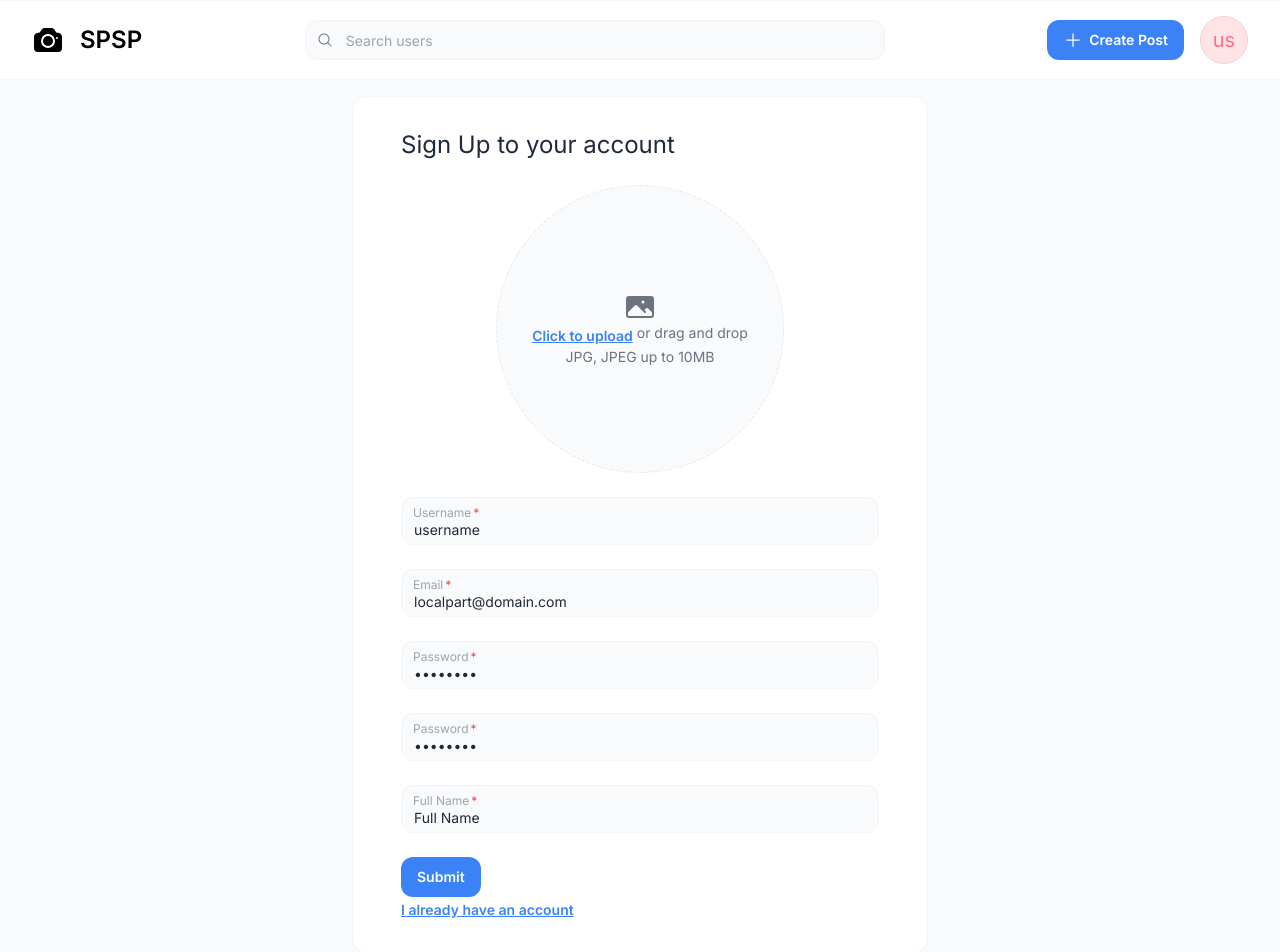
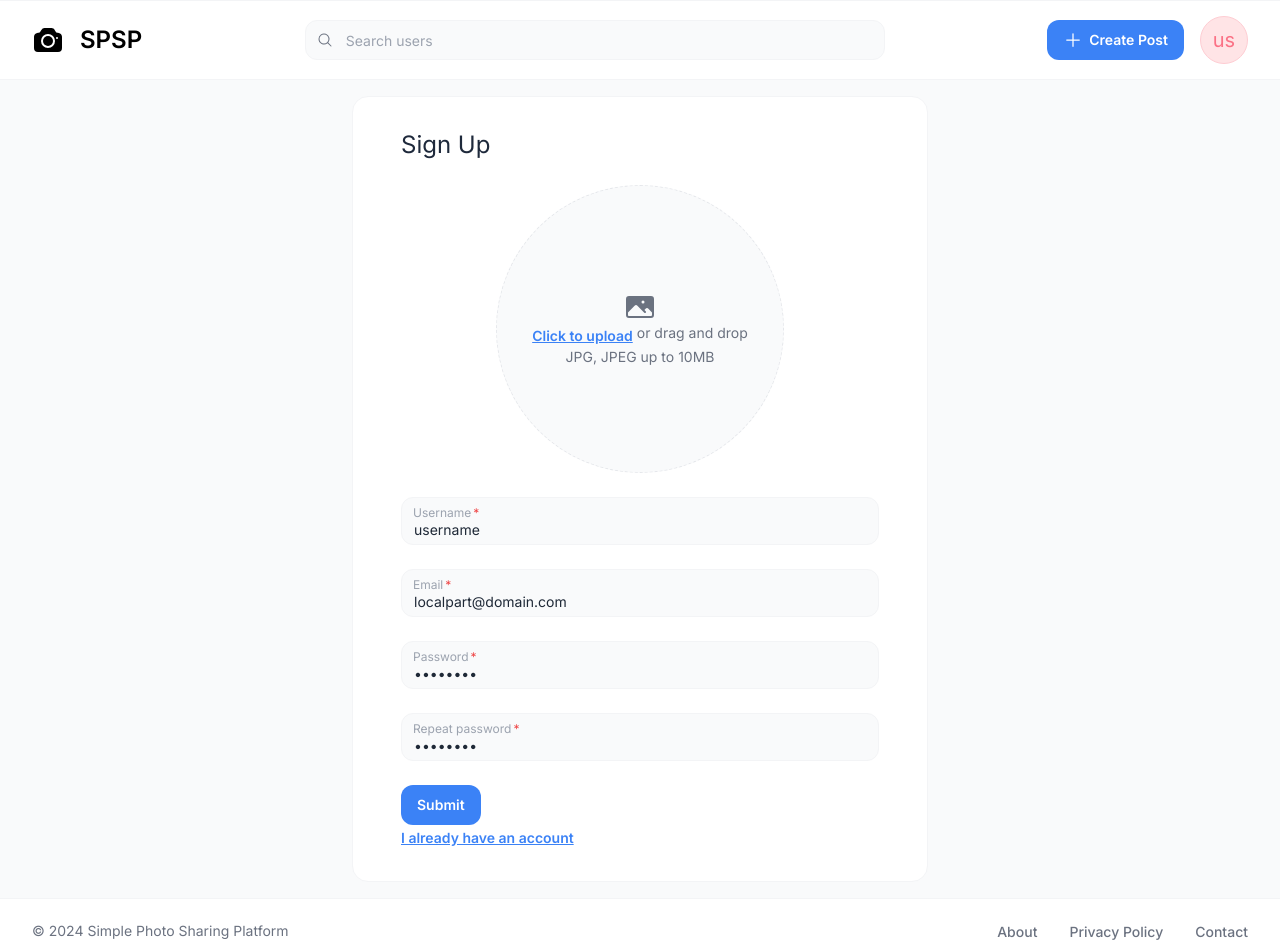
Before and after one commit to Xamarsia/photo-sharing-platform-frontend, a Next.js app: page /auth/signup in a window 1280 px wide. Shown: the top 952 px of the page. Built offline with nearby package versions, Linux system fonts and the light colour scheme.

Commit message:
fix: Add selection of sidebar items

```diff
--- a/components/common/NavbarDrawer.tsx
+++ b/components/common/NavbarDrawer.tsx
@@ -8,7 +8,6 @@ import IconButton from "@/components/buttons/IconButton";
 
 import bars3 from '@/public/bars-3/bars-3.svg';
 import bars3Hovered from '@/public/bars-3/bars-3-hovered.svg';
-
 import xMark from '@/public/x-mark/x-mark.svg';
 import xMarkHovered from '@/public/x-mark/x-mark-hovered.svg';
 
@@ -19,7 +18,6 @@ type Props = {
 
 
 export default function NavbarDrawer({ local }: Props) {
-
     const [showDropdown, setShowDropdown] = useState(false);
     const dropdown = useRef<HTMLDivElement>(null);
 
--- a/components/common/Sidebar.tsx
+++ b/components/common/Sidebar.tsx
@@ -1,10 +1,5 @@
-"use client";
-
 
 import SidebarItem from "@/components/common/SidebarItem";
-
-import { useState } from "react";
-import { SidebarNavItem } from "@/constants";
 
 
 type Props = {
@@ -15,15 +10,13 @@ type Props = {
 
 export default function Sidebar({ local, onClick }: Props) {
 
-    const [currentItem, setCurrentItem] = useState<SidebarNavItem>(SidebarNavItem.UserInfo);
-
     return (
         <nav className="flex flex-col p-2 md:p-4 gap-0.5" onClick={onClick}>
-            <SidebarItem href="/profile/edit/info" value={SidebarNavItem.UserInfo} selectedValue={currentItem} text={local.userInfo} onClick={() => { setCurrentItem(SidebarNavItem.UserInfo) }} />
-            <SidebarItem href="/profile/edit/image" value={SidebarNavItem.ProfileImage} selectedValue={currentItem} text={local.profileImage} onClick={() => { setCurrentItem(SidebarNavItem.ProfileImage) }} />
-            <SidebarItem href="/profile/edit/password" value={SidebarNavItem.Password} selectedValue={currentItem} text={local.password} onClick={() => { setCurrentItem(SidebarNavItem.Password) }} />
-            <SidebarItem href="/profile/edit/username" value={SidebarNavItem.Username} selectedValue={currentItem} text={local.username} onClick={() => { setCurrentItem(SidebarNavItem.Username) }} />
-            <SidebarItem href="/profile/edit/email" value={SidebarNavItem.Email} selectedValue={currentItem} text={local.email} onClick={() => { setCurrentItem(SidebarNavItem.Email) }} />
+            <SidebarItem href="/profile/edit/info" text={local.userInfo} />
+            <SidebarItem href="/profile/edit/image" text={local.profileImage} />
+            <SidebarItem href="/profile/edit/password" text={local.password} />
+            <SidebarItem href="/profile/edit/username" text={local.username} />
+            <SidebarItem href="/profile/edit/email" text={local.email} />
         </nav>
     )
 }
--- a/components/common/SidebarItem.tsx
+++ b/components/common/SidebarItem.tsx
@@ -1,25 +1,26 @@
 "use client";
 
 import Link from 'next/link';
+import { usePathname } from 'next/navigation';
+import { useState } from 'react';
 
 type Props = {
     text: string,
     href: string,
-    value: SidebarNavItem,
-    selectedValue: SidebarNavItem,
-    onClick?: (event: React.MouseEvent<HTMLAnchorElement>) => void,
 }
 
 
-export default function SidebarItem({ text, href, value, selectedValue, onClick }: Props) {
+export default function SidebarItem({ text, href }: Props) {
+    const pathname = usePathname()
+    const [isCurrentItemSelected] = useState<boolean>(href == pathname);
+
 
     return (
         <Link href={href}
             className={`flex items-center px-3 rounded-lg h-10 w-full min-w-56
-                text-sm font-normal  text-gray-500 hover:text-gray-700 hover:bg-gray-100
-                ${value == selectedValue ? 'bg-gray-100 text-gray-800 ' : 'bg-white'}
+                text-sm font-normal text-gray-500 hover:text-gray-700 hover:bg-gray-100
+                ${isCurrentItemSelected ? 'bg-gray-100 text-gray-800' : 'bg-white'}
             `}
-            onClick={onClick}
         >
             {text}
         </Link>
--- a/components/forms/SignInForm.tsx
+++ b/components/forms/SignInForm.tsx
@@ -38,7 +38,7 @@ export default function SignInForm({ local, onSubmit }: Props) {
             setFormIsValid(e.currentTarget.checkValidity())}
             className={`flex flex-col gap-y-16 sm:gap-y-20`}>
             <div className={`flex flex-col gap-y-3 sm:gap-y-6`}>
-                <h1 className={`${styles['h1']}`}>{local.signInFormTitle}</h1>
+                <h1 className={`${styles['h1']}`}>{local.signIn}</h1>
                 <Input
                     type="text"
                     name="email"
--- a/components/forms/SignUpForm.tsx
+++ b/components/forms/SignUpForm.tsx
@@ -23,14 +23,12 @@ export default function SignUpForm({ local, onSubmit }: Props) {
     const [username, setUsername] = useState("username");
     const [password, setPassword] = useState("password");
     const [rpassword, setRPassword] = useState("password");
-    const [fullName, setfullName] = useState("Full Name");
     const [email, setEmail] = useState("localpart@domain.com");
     const [formIsValid, setFormIsValid] = useState(true);
 
     // const [username, setUsername] = useState("");
     // const [password, setPassword] = useState("");
     // const [rpassword, setRPassword] = useState("");
-    // const [fullName, setfullName] = useState("");
     // const [email, setEmail] = useState("");
     // const [formIsValid, setFormIsValid] = useState(false);
 
@@ -52,7 +50,7 @@ export default function SignUpForm({ local, onSubmit }: Props) {
         <form onSubmit={handleSubmit}
             onChange={(e) => setFormIsValid(e.currentTarget.checkValidity())}
             className={`flex flex-col gap-y-3 sm:gap-y-6`}>
-            <h1 className={`${styles['h1']}`}>{local.signUpFormTitle}</h1>
+            <h1 className={`${styles['h1']}`}>{local.signUp}</h1>
 
             <div className='flex items-center justify-center'>
                 <div className='size-72'>
@@ -96,18 +94,8 @@ export default function SignUpForm({ local, onSubmit }: Props) {
                 type="password"
                 name="rpassword"
                 value={rpassword}
-                title={local.password}
+                title={local.repeatPassword}
                 onChange={(e) => setRPassword(e.target.value)}
-                required
-            />
-
-            <Input
-                type="text"
-                name="fullName"
-                value={fullName}
-                title={local.fullName}
-                pattern="^[a-zA-Z\s]{2,30}$"
-                onChange={(e) => setfullName(e.target.value)}
                 required
             />
 
--- a/localization/en.json
+++ b/localization/en.json
@@ -1,6 +1,4 @@
 {
-    "signInFormTitle": "Sign In to your account",
-    "signUpFormTitle": "Sign Up to your account",
     "email": "Email",
     "password": "Password",
     "submit": "Submit",
--- a/types.d.ts
+++ b/types.d.ts
@@ -1,5 +1,4 @@
 type UserState = 'CURRENT' | 'FOLLOWED' | 'UNFOLLOWED'
-type SidebarNavItem = 'USER_INFO' | 'PROFILE_IMAGE'| 'PASSWORD'| 'USERNAME' | 'EMAIL'
 
 type UserDTO = {
     "id": string,
```
Also changed, not shown: constants.tsx (+0 -8 lines).
